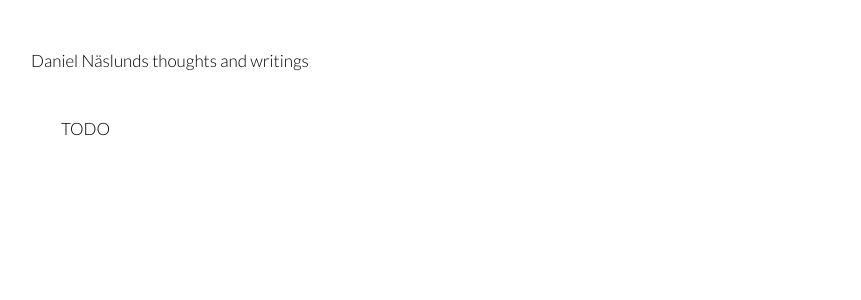
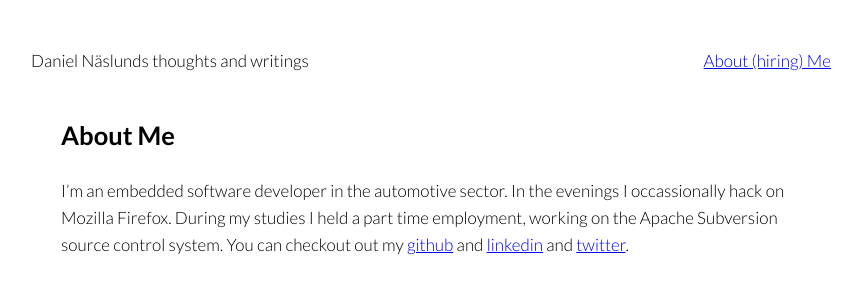
Before and after one commit to dannas/dannas.github.com, a Jekyll site: the page built from about.markdown, in a window 1280 px wide. Shown: the top 300 px of the page, without its empty margins (209-1070 px from the left). Built offline with Jekyll 4.4.1, drawn with Linux system fonts in a browser that asks for light colours.

Commit message:
Add about page

```diff
--- a/_layouts/default.html
+++ b/_layouts/default.html
@@ -21,6 +21,7 @@ layout: nil
                 Daniel Näslunds thoughts and writings
             </header>
             <div class="navigation">
+                <a href="about.html">About (hiring) Me</a>
             </div>
 
             <section>
--- a/about.html
+++ /dev/null
@@ -1,6 +0,0 @@
----
-layout: default
-title: dannas
----
-
-TODO
--- /dev/null
+++ b/about.markdown
@@ -0,0 +1,12 @@
+---
+layout: default
+title: About dannas.name
+---
+
+# About Me
+
+I'm an embedded software developer in the automotive sector. In the evenings I
+occassionally hack on Mozilla Firefox. During my studies I held a part time employment,
+working on the Apache Subversion source control system. You can checkout out my
+[github](https://github.com/dannas) and [linkedin](https://linkedin.com/in/dannas)
+and [twitter](https://twitter.com/dannas_).
```
